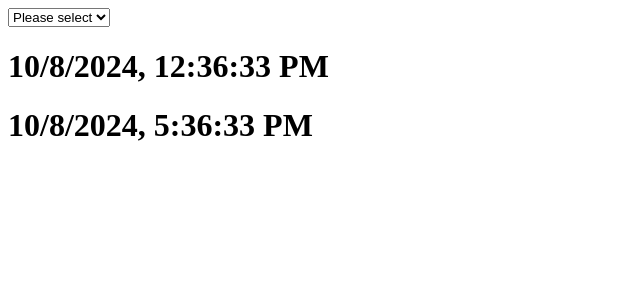
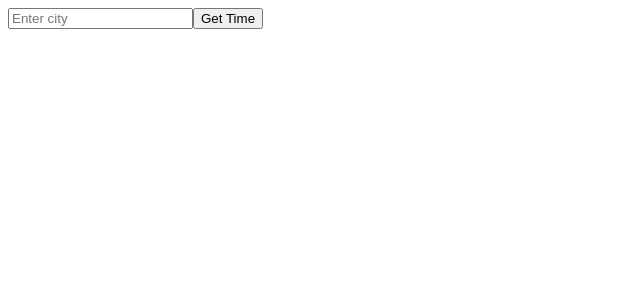
Before and after one commit to ai-no-yume/taller3Desarrolloweb, a React (Vite) app: page / in a window 1280 px wide. Shown: the top 300 px of the page, without its empty margins (0-640 px from the left). Built offline with nearby package versions, Linux system fonts and the light colour scheme.

Commit message:
add .env with the api keys configuration, TimeZone.jsx direct tests with no .env commented

```diff
--- a/package.json
+++ b/package.json
@@ -10,6 +10,7 @@
     "preview": "vite preview"
   },
   "dependencies": {
+    "axios": "^1.7.7",
     "firebase": "^10.14.0",
     "react": "^18.3.1",
     "react-dom": "^18.3.1",
--- a/src/views/TimeZone.jsx
+++ b/src/views/TimeZone.jsx
@@ -1,32 +1,51 @@
-import { useState } from "react";
+import React, { useState } from 'react';
+import axios from 'axios';
 
-function TimeZone() {
-    const [city, setCity] = useState('')
-    const date = new Date();
-    const newYork = {timeZone: 'America/New_York'};
-    const newYorkTime = date.toLocaleString('en-US', newYork);
+const TimeZone = () => {
+    const [city, setCity] = useState('');
+    const [time, setTime] = useState('');
 
-    const london = {timeZone: 'Europe/London'};
-    const londonTime = date.toLocaleString('en-US', london);
+    const handleSearch = async () => {
+        const openweatherAPIKey = import.meta.env.VITE_OPENWEATHERMAP_KEY;
+        const timezonedbAPIKey = import.meta.env.VITE_TIMEZONEDB_KEY;
+        alert(openweatherAPIKey)
+        try {
+            // [openweathermap] learnings
+            /*
+            no openweathermap apiKey variable test
+            const response = await axios.get(`https://api.openweathermap.org/data/2.5/weather?q=${city}&appid=653e218dbd1d8afab739e45d098b3222`);
+            */
 
-    const handleChange = (e) => {
-        setCity(e.target.value);
-    }
+            // Right Way
+            const response = await axios.get(`https://api.openweathermap.org/data/2.5/weather?q=${city}&appid=${openweatherAPIKey}`);
+            const { lon, lat } = response.data.coord;
+
+            // [timezonedb] learnings
+            /*
+            no timezonedb apiKey variable test
+            const timeResponse = await axios.get(`https://api.timezonedb.com/v2.1/get-time-zone?key=UK9GPHDWU531&format=json&by=position&lat=${lat}&lng=${lon}`);
+            */
+
+           // Right Way
+            const timeResponse = await axios.get(`https://api.timezonedb.com/v2.1/get-time-zone?key=${timezonedbAPIKey}&format=json&by=position&lat=${lat}&lng=${lon}`);
+            setTime(new Date(timeResponse.data.formatted).toLocaleTimeString());
+        } catch (error) {
+            console.error('Error fetching the time:', error);
+        }
+    };
 
     return (
-        <>
-            <select required name="Country" onChange={handleChange}>
-                <option value="">Please select</option>
-                <option value="America/New_York">New York</option>
-                <option value="Europe/London">London</option>
-                <option value="Asia/Hong_Kong">Hong Kong</option>
-            </select>
-
-            <h1>{newYorkTime}</h1>
-            <h1>{londonTime}</h1>
-            <h1>{city}</h1>
-        </>
-      );
-}
+        <div>
+            <input
+                type="text"
+                value={city}
+                onChange={(e) => setCity(e.target.value)}
+                placeholder="Enter city"
+            />
+            <button onClick={handleSearch}>Get Time</button>
+            {time && <h2>Current Time in {city}: {time}</h2>}
+        </div>
+    );
+};
 
 export default TimeZone;
```
Also changed, not shown: 2 other files (tests, documents, lock files or other folders).
